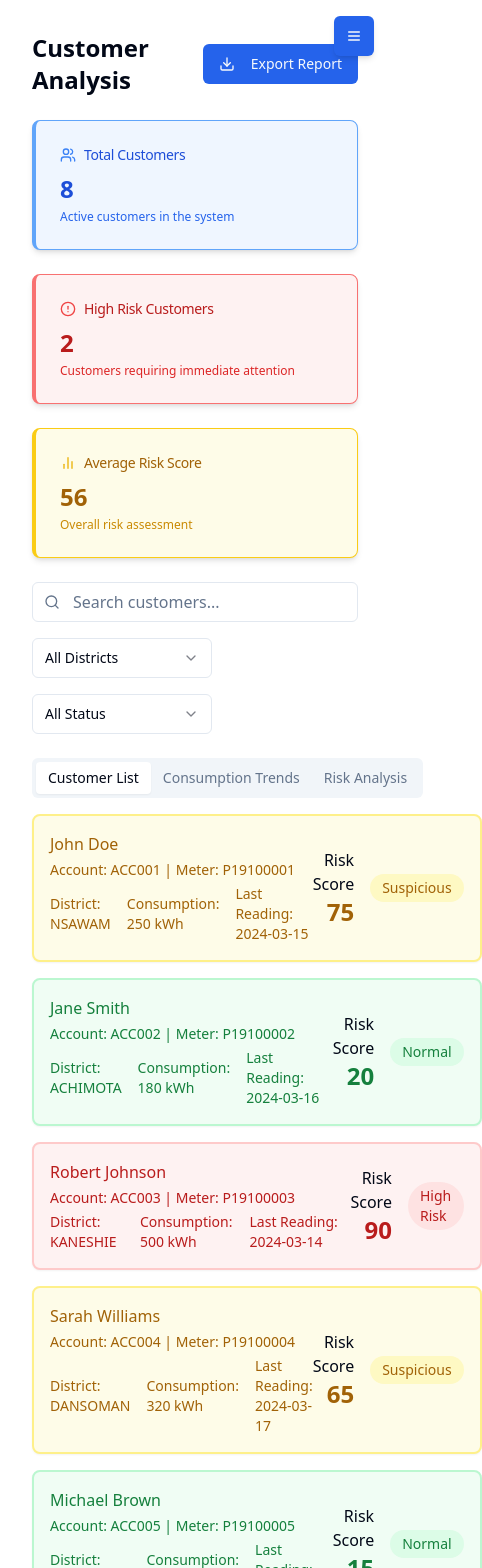
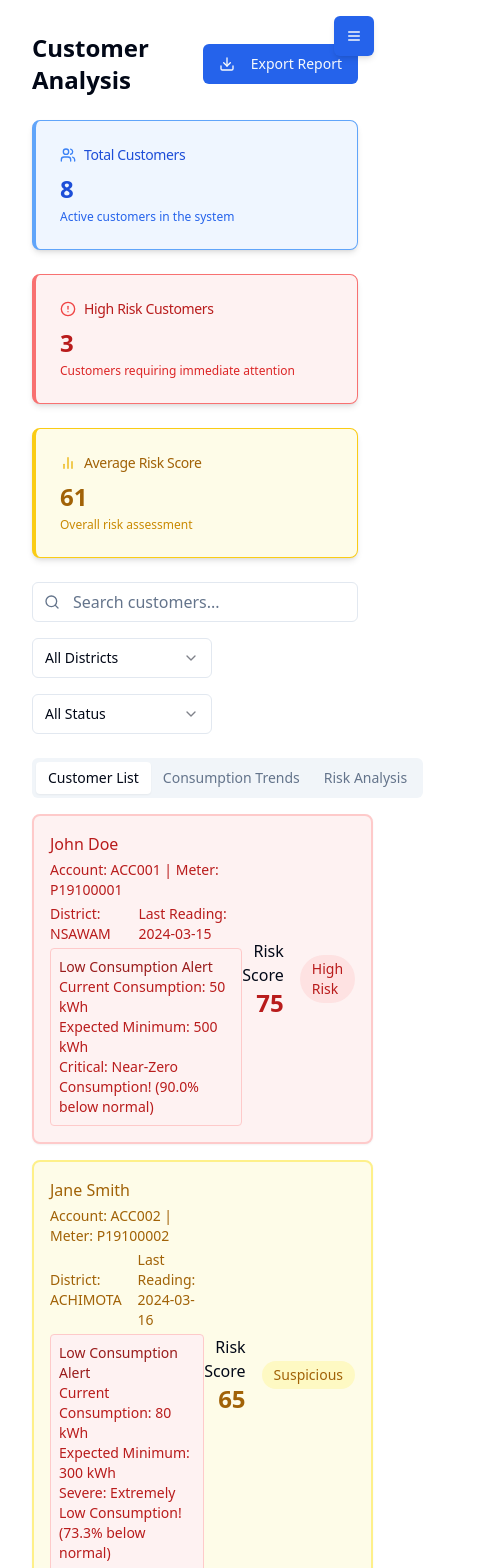
Before and after one commit to ECGOPS/accrawest, a React (Vite) app: page /analysis in a window 390 px wide. Shown: the top 1568 px of the page, 482 px wide, since content can reach past the window. Built offline with nearby package versions, Linux system fonts and the light colour scheme; sample sign-in values are in the browser's storage.

Commit message:
Update App and CaseManagement components for improved responsiveness and mobile support

```diff
--- a/src/components/CaseManagement.tsx
+++ b/src/components/CaseManagement.tsx
@@ -254,9 +254,29 @@ const CaseManagement: React.FC = () => {
                       </p>
                     )}
                     {caseItem.value !== undefined && caseItem.threshold !== undefined && (
-                      <p className="text-xs sm:text-sm text-muted-foreground">
-                        Consumption: {caseItem.value} kWh (Threshold: {caseItem.threshold} kWh)
-                      </p>
+                      <div className="space-y-1 mt-2 p-2 bg-red-50 border border-red-200 rounded">
+                        <p className="text-xs sm:text-sm font-medium text-red-800">Low Consumption Alert</p>
+                        <p className="text-xs sm:text-sm text-red-700">
+                          Current Consumption: <span className="font-medium">{caseItem.value} kWh</span>
+                          <br />
+                          Expected Minimum: <span className="font-medium">{caseItem.threshold} kWh</span>
+                          <br />
+                          {(() => {
+                            const consumptionDeficit = caseItem.threshold - caseItem.value;
+                            const percentageBelow = ((consumptionDeficit) / caseItem.threshold) * 100;
+                            let warningText = '';
+                            if (percentageBelow >= 90) warningText = 'Critical: Near-Zero Consumption!';
+                            else if (percentageBelow >= 70) warningText = 'Severe: Extremely Low Consumption!';
+                            else if (percentageBelow >= 50) warningText = 'Warning: Very Low Consumption!';
+                            else warningText = 'Alert: Below Expected Consumption';
+                            return (
+                              <span className="font-medium">
+                                {warningText} ({percentageBelow.toFixed(1)}% below normal)
+                              </span>
+                            );
+                          })()}
+                        </p>
+                      </div>
                     )}
                   </div>
                   <div className="mt-2 text-sm text-muted-foreground">
--- a/src/components/Dashboard.tsx
+++ b/src/components/Dashboard.tsx
@@ -82,8 +82,21 @@ const Dashboard = () => {
 
   const handleNewCase = (anomaly: AnomalyData) => {
     const districtName = districts.find(d => d.id === anomaly.districtId)?.name || 'Unknown';
-    const caseTitle = `${getAnomalyTypeDisplay(anomaly.anomalyType)} in ${districtName}`;
-    const caseDescription = `High severity anomaly detected: ${anomaly.description}\nConsumption: ${anomaly.value} kWh (Threshold: ${anomaly.threshold} kWh)`;
+    const consumptionDeficit = anomaly.threshold - anomaly.value;
+    const percentageBelow = ((consumptionDeficit) / anomaly.threshold) * 100;
+
+    let severityText = '';
+    if (percentageBelow >= 90) severityText = 'Critical: Near-Zero Consumption';
+    else if (percentageBelow >= 70) severityText = 'Severe: Extremely Low Consumption';
+    else if (percentageBelow >= 50) severityText = 'Warning: Very Low Consumption';
+    else severityText = 'Alert: Below Expected Consumption';
+
+    const caseTitle = `${severityText} - ${getAnomalyTypeDisplay(anomaly.anomalyType)} in ${districtName}`;
+    const caseDescription = `Low consumption alert detected:\n` +
+      `Current Consumption: ${anomaly.value} kWh\n` +
+      `Expected Minimum: ${anomaly.threshold} kWh\n` +
+      `${percentageBelow.toFixed(1)}% below normal consumption\n\n` +
+      `${anomaly.description}`;
 
     // Get existing cases from localStorage
     const existingCases = JSON.parse(localStorage.getItem('cases') || '[]');
@@ -110,7 +123,7 @@ const Dashboard = () => {
     // Show toast notification
     toast({
       title: "New Case Created",
-      description: `A case has been automatically created for the high severity anomaly in ${districtName}`,
+      description: `A case has been automatically created for the low consumption alert in ${districtName}`,
       variant: "default",
     });
   };
--- a/src/components/RealTimeMonitoring.tsx
+++ b/src/components/RealTimeMonitoring.tsx
@@ -240,6 +240,18 @@ const RealTimeMonitoring = ({ selectedDistrict, onNewCase }: RealTimeMonitoringP
 
             const styles = severityStyles[anomaly.severity];
 
+            // Calculate how much below threshold
+            const consumptionDeficit = anomaly.threshold - anomaly.value;
+            const percentageBelow = ((consumptionDeficit) / anomaly.threshold) * 100;
+
+            // Determine warning level based on how far below threshold
+            const getWarningText = () => {
+              if (percentageBelow >= 90) return 'Critical: Near-Zero Consumption!';
+              if (percentageBelow >= 70) return 'Severe: Extremely Low Consumption!';
+              if (percentageBelow >= 50) return 'Warning: Very Low Consumption!';
+              return 'Alert: Below Expected Consumption';
+            };
+
             return (
               <div
                 key={anomaly.id}
@@ -247,7 +259,7 @@ const RealTimeMonitoring = ({ selectedDistrict, onNewCase }: RealTimeMonitoringP
               >
                 <div className="flex items-start space-x-3">
                   {React.cloneElement(getAnomalyIcon(anomaly.anomalyType), {
-                    className: `${styles.icon} h-4 w-4`
+                    className: `${styles.icon} h-4 w-4 animate-pulse`
                   })}
                   <div className="flex flex-col space-y-1">
                     <div className="flex items-center gap-2">
@@ -256,7 +268,13 @@ const RealTimeMonitoring = ({ selectedDistrict, onNewCase }: RealTimeMonitoringP
                     </div>
                     <p className="text-sm text-muted-foreground">{anomaly.description}</p>
                     <p className="text-sm">
-                      Consumption: {anomaly.value} kWh (Threshold: {anomaly.threshold} kWh)
+                      Current Consumption: <span className="text-red-500 font-medium">{anomaly.value} kWh</span>
+                      <br />
+                      Expected Minimum: <span className="font-medium">{anomaly.threshold} kWh</span>
+                      <br />
+                      <span className="text-red-500 font-medium">
+                        {getWarningText()} ({percentageBelow.toFixed(1)}% below normal)
+                      </span>
                     </p>
                     {anomaly.meterNumber && (
                       <p className="text-sm">
--- a/src/pages/CustomerAnalysis.tsx
+++ b/src/pages/CustomerAnalysis.tsx
@@ -30,6 +30,7 @@ interface CustomerData {
   meterNumber: string;
   district: string;
   consumption: number;
+  expectedMinConsumption: number;
   paymentHistory: number[];
   riskScore: number;
   lastReading: string;
@@ -50,11 +51,12 @@ const CustomerAnalysis: React.FC = () => {
       accountNumber: 'ACC001',
       meterNumber: 'P19100001',
       district: 'NSAWAM',
-      consumption: 250,
+      consumption: 50,
+      expectedMinConsumption: 500,
       paymentHistory: [100, 95, 90, 85, 80],
       riskScore: 75,
       lastReading: '2024-03-15',
-      status: 'Suspicious',
+      status: 'High Risk',
     },
     {
       id: '2',
@@ -62,11 +64,12 @@ const CustomerAnalysis: React.FC = () => {
       accountNumber: 'ACC002',
       meterNumber: 'P19100002',
       district: 'ACHIMOTA',
-      consumption: 180,
+      consumption: 80,
+      expectedMinConsumption: 300,
       paymentHistory: [100, 100, 100, 100, 100],
-      riskScore: 20,
+      riskScore: 65,
       lastReading: '2024-03-16',
-      status: 'Normal',
+      status: 'Suspicious',
     },
     {
       id: '3',
@@ -74,7 +77,8 @@ const CustomerAnalysis: React.FC = () => {
       accountNumber: 'ACC003',
       meterNumber: 'P19100003',
       district: 'KANESHIE',
-      consumption: 500,
+      consumption: 120,
+      expectedMinConsumption: 200,
       paymentHistory: [60, 55, 50, 45, 40],
       riskScore: 90,
       lastReading: '2024-03-14',
@@ -87,6 +91,7 @@ const CustomerAnalysis: React.FC = () => {
       meterNumber: 'P19100004',
       district: 'DANSOMAN',
       consumption: 320,
+      expectedMinConsumption: 300,
       paymentHistory: [95, 90, 85, 80, 75],
       riskScore: 65,
       lastReading: '2024-03-17',
@@ -99,6 +104,7 @@ const CustomerAnalysis: React.FC = () => {
       meterNumber: 'P19100005',
       district: 'BORTIANOR',
       consumption: 150,
+      expectedMinConsumption: 300,
       paymentHistory: [100, 100, 100, 100, 100],
       riskScore: 15,
       lastReading: '2024-03-18',
@@ -111,6 +117,7 @@ const CustomerAnalysis: React.FC = () => {
       meterNumber: 'P19100006',
       district: 'ABLEKUMA',
       consumption: 280,
+      expectedMinConsumption: 300,
       paymentHistory: [85, 80, 75, 70, 65],
       riskScore: 70,
       lastReading: '2024-03-19',
@@ -123,6 +130,7 @@ const CustomerAnalysis: React.FC = () => {
       meterNumber: 'P19100007',
       district: 'AMASAMAN',
       consumption: 420,
+      expectedMinConsumption: 300,
       paymentHistory: [50, 45, 40, 35, 30],
       riskScore: 85,
       lastReading: '2024-03-20',
@@ -135,6 +143,7 @@ const CustomerAnalysis: React.FC = () => {
       meterNumber: 'P19100008',
       district: 'KORLE-BU',
       consumption: 190,
+      expectedMinConsumption: 300,
       paymentHistory: [100, 100, 100, 100, 100],
       riskScore: 25,
       lastReading: '2024-03-21',
@@ -300,6 +309,18 @@ const CustomerAnalysis: React.FC = () => {
         <TabsContent value="list" className="space-y-4">
           <div className="grid gap-4">
             {filteredCustomers.map((customer) => {
+              // Calculate consumption percentage below expected
+              const consumptionDeficit = customer.expectedMinConsumption - customer.consumption;
+              const percentageBelow = ((consumptionDeficit) / customer.expectedMinConsumption) * 100;
+
+              // Determine warning level based on how far below threshold
+              const getWarningText = () => {
+                if (percentageBelow >= 90) return 'Critical: Near-Zero Consumption!';
+                if (percentageBelow >= 70) return 'Severe: Extremely Low Consumption!';
+                if (percentageBelow >= 50) return 'Warning: Very Low Consumption!';
+                return 'Alert: Below Expected Consumption';
+              };
+
               // Get status-based styles
               const statusStyles = {
                 'High Risk': {
@@ -335,11 +356,21 @@ const CustomerAnalysis: React.FC = () => {
                             District: {customer.district}
                           </span>
                           <span className={`text-sm ${styles.text}`}>
-                            Consumption: {customer.consumption} kWh
-                          </span>
-                          <span className={`text-sm ${styles.text}`}>
                             Last Reading: {customer.lastReading}
                           </span>
+                        </div>
+                        {/* Consumption Alert Section */}
+                        <div className="mt-2 p-2 bg-red-50 border border-red-200 rounded">
+                          <p className="text-sm font-medium text-red-800">Low Consumption Alert</p>
+                          <p className="text-sm text-red-700">
+                            Current Consumption: <span className="font-medium">{customer.consumption} kWh</span>
+                            <br />
+                            Expected Minimum: <span className="font-medium">{customer.expectedMinConsumption} kWh</span>
+                            <br />
+                            <span className="font-medium">
+                              {getWarningText()} ({percentageBelow.toFixed(1)}% below normal)
+                            </span>
+                          </p>
                         </div>
                       </div>
                       <div className="flex items-center space-x-4">
--- a/src/utils/realTimeData.ts
+++ b/src/utils/realTimeData.ts
@@ -39,10 +39,10 @@ export const generateRandomAnomalies = (count: number = 1): AnomalyData[] => {
   const severities: AnomalyData['severity'][] = ['low', 'medium', 'high'];
 
   const descriptions = {
-    meter_bypass: 'Potential meter bypass detected',
-    meter_tampering: 'Meter tampering activity detected',
-    direct_connection: 'Illegal direct connection detected',
-    unauthorized_connection: 'Unauthorized service connection detected'
+    meter_bypass: 'Suspiciously low consumption detected - possible meter bypass',
+    meter_tampering: 'Suspiciously low consumption detected - possible meter tampering',
+    direct_connection: 'Unusually low consumption pattern detected - possible direct connection',
+    unauthorized_connection: 'Zero or minimal consumption detected - possible unauthorized connection'
   };
 
   // Get random districts
@@ -56,15 +56,17 @@ export const generateRandomAnomalies = (count: number = 1): AnomalyData[] => {
 
     // Generate values based on severity (consumption in kWh)
     let value, threshold;
+
+    // Set normal expected thresholds based on severity
     if (severity === 'high') {
-      threshold = 1500;  // 1500 kWh threshold
-      value = Math.round(threshold + 300 + Math.random() * 500);  // 1800-2300 kWh
+      threshold = 500;  // Minimum expected for high usage customer
+      value = Math.round(Math.random() * 50);  // 0-50 kWh (extremely suspicious)
     } else if (severity === 'medium') {
-      threshold = 1000;  // 1000 kWh threshold
-      value = Math.round(threshold + 100 + Math.random() * 300);  // 1100-1400 kWh
+      threshold = 300;  // Minimum expected for medium usage customer
+      value = Math.round(50 + Math.random() * 50);  // 50-100 kWh (very suspicious)
     } else {
-      threshold = 500;   // 500 kWh threshold
-      value = Math.round(threshold + Math.random() * 200);  // 500-700 kWh
+      threshold = 200;   // Minimum expected for low usage customer
+      value = Math.round(100 + Math.random() * 50);  // 100-150 kWh (suspicious)
     }
 
     // Get a random customer for meter-related anomalies
```
